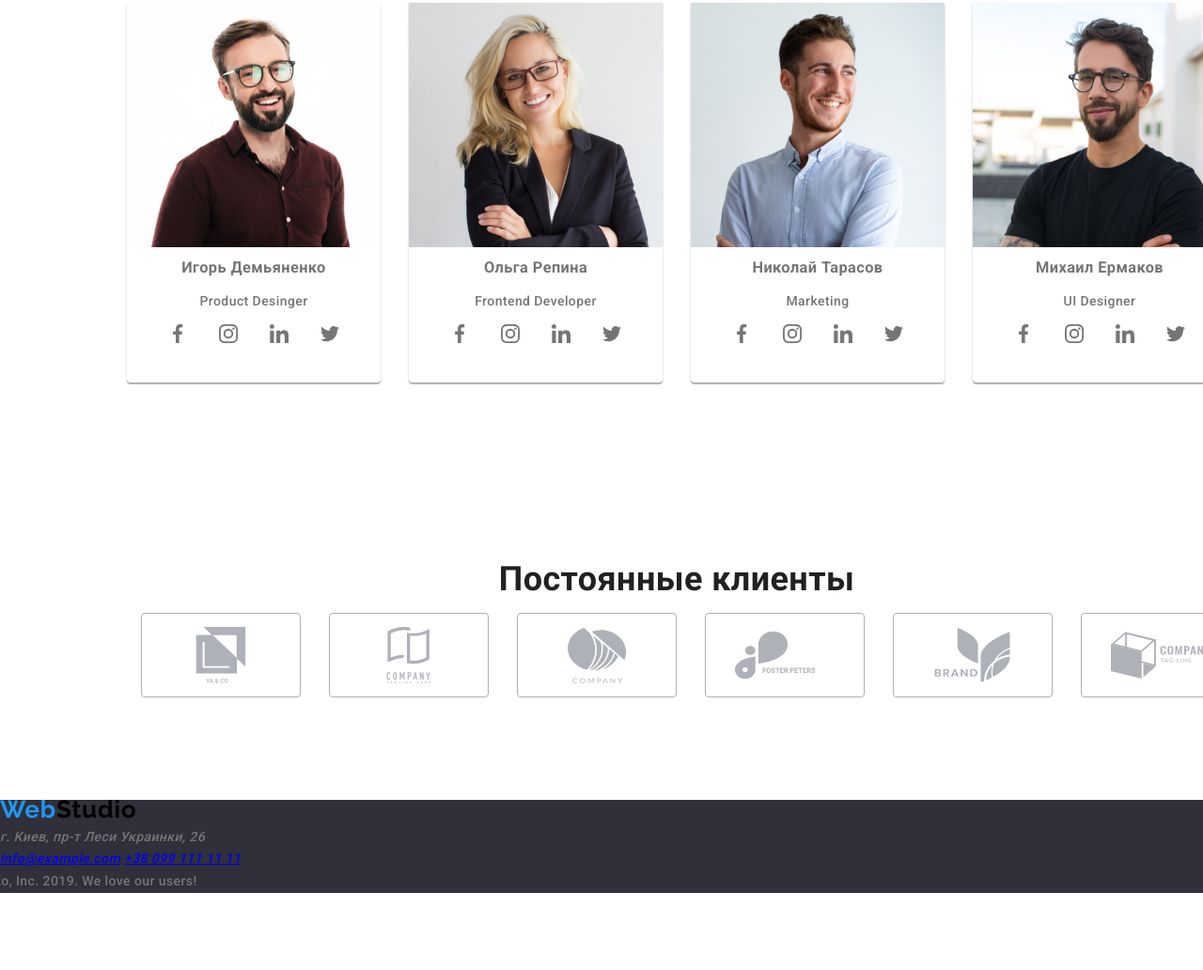
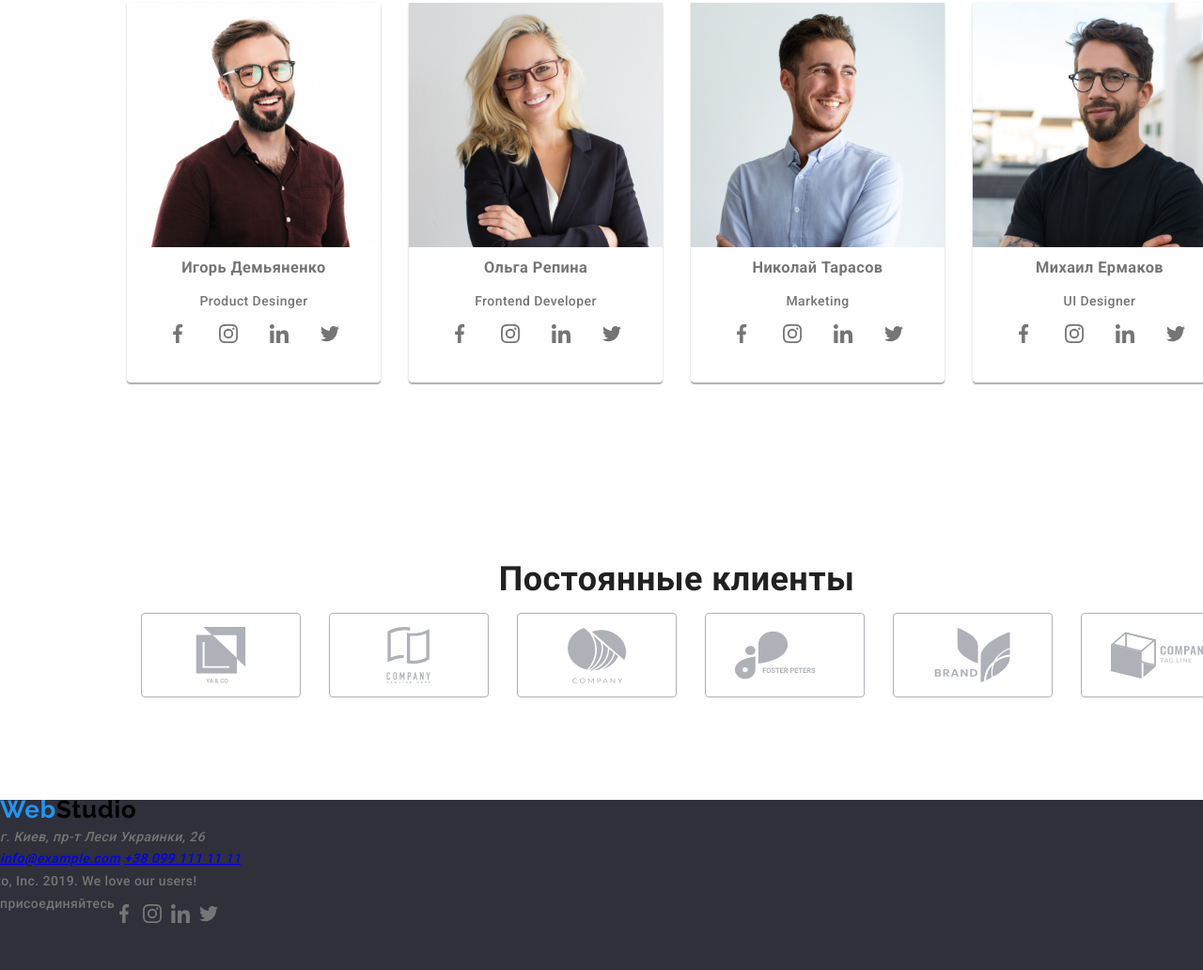
Before and after one commit to AliakseiSavelyey/goit-markup-hw-04, a plain HTML site: page index.html in a window 1280 px wide. Shown: the part 2810-3842 px from the top of the page at 94% size. Before the commit the page ends 3760 px from the top, so only its background shows below. Drawn offline with nearby package versions, Linux system fonts and the light colour scheme.

Commit message:
removal of excess

```diff
--- a/css/styles.css
+++ b/css/styles.css
@@ -402,8 +402,6 @@ list-style: none;
 
 
 
-
-
 /* button */
 .button {
   color: var(--title-text-color);
@@ -446,68 +444,6 @@ list-style: none;
   fill:#2196f3;
 }
 
-
-
-/*
-.client-one {
-  padding: ;
-  border: none;
-  display: block;
-  width: 170px;
-  height: 92px;
-  background-image: url(../image/client1.svg);
-  cursor: pointer;
-}
-.client-two {
-  padding: 0;
-  border: none;
-  display: block;
-  width: 170px;
-  height: 92px;
-  background-image: url(../image/client2.svg);
-  cursor: pointer;
-}
-.client-three {
-  padding: 0;
-  border: none;
-  display: block;
-  width: 170px;
-  height: 92px;
-  background-image: url(../image/client3.svg);
-  cursor: pointer;
-}
-.client-four {
-  padding: 0;
-  border: none;
-  display: block;
-  width: 170px;
-  height: 92px;
-  background-image: url(../image/client4.svg);
-  cursor: pointer;
-}
-.client-five {
-  padding: 0;
-  border: none;
-  display: block;
-  width: 170px;
-  height: 92px;
-  background-image: url(../image/client5.svg);
-  cursor: pointer;
-}
-.client-six {
-  padding: 0;
-  border: none;
-  display: block;
-  width: 170px;
-  height: 92px;
-  background-image: url(../image/client6.svg);
-  cursor: pointer;
-} */
-
-
-
-/* Portfolio */
-/* цвет кнопок: текст-212121, фон-F5F4FA */
 
 .button.portfolio:hover,
 .button.portfolio:focus {
@@ -563,3 +499,7 @@ list-style: none;
 .footer {
   background: #2f303a;
 }
+
+.footer-social {
+  display: flex;
+}
--- a/index.html
+++ b/index.html
@@ -336,7 +336,7 @@
       </section>
       </main>
 
-    <footer class="footer">
+      <footer class="footer">
       <a href="/index.html">
         <img src="./image/logo.svg" alt="" />
       </a>
@@ -346,6 +346,45 @@
         <a href="tel:+38 099 111 11 11">+38 099 111 11 11</a>
       </address>
       <p class="feature-list">&copy; Photo, Inc. 2019. We love our users!</p>
+
+      <div class="footer-social">
+          <p>присоединяйтесь</p>
+          <li class="social">
+                <a href="" class="social-media">
+                <svg class="media-icon">
+                  <use href="./image/symbol-defs1.svg#icon-facebook-1">
+                  </use>
+                </svg>
+                </a>
+          </li>
+          <li class="social">
+                <a href="" class="social-media">
+                <svg class="media-icon">
+                  <use href="./image/symbol-defs1.svg#icon-insta">
+
+                  </use>
+                </svg>
+                </a>
+          </li>
+          <li class="social">
+                <a href="" class="social-media">
+                <svg class="media-icon">
+                  <use href="./image/symbol-defs1.svg#icon-LinkedIn">
+
+                  </use>
+                </svg>
+                </a>
+          </li>
+          <li class="social">
+                <a href="" class="social-media">
+                <svg class="media-icon">
+                  <use href="./image/symbol-defs1.svg#icon-twit">
+
+                  </use>
+                </svg>
+                </a>
+          </li>
+        </div>
     </footer>
   </body>
 </html>
```
